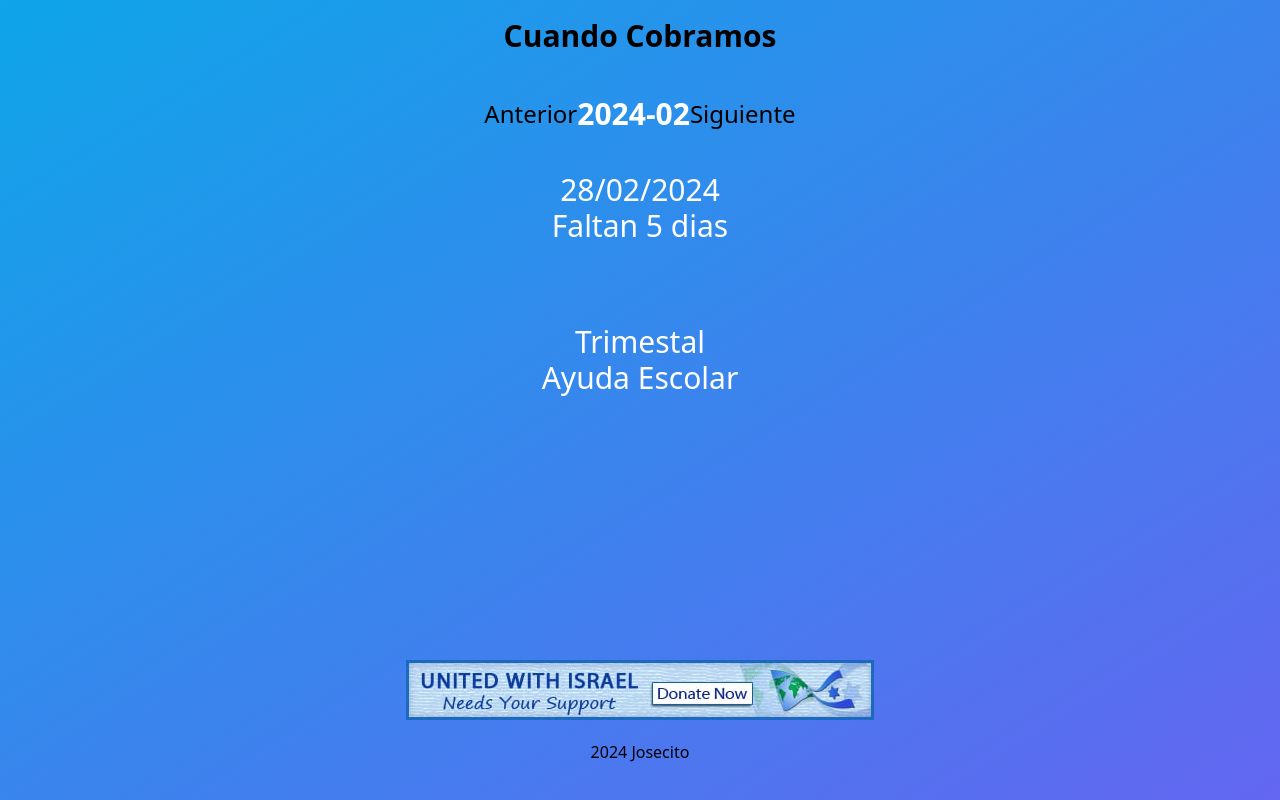
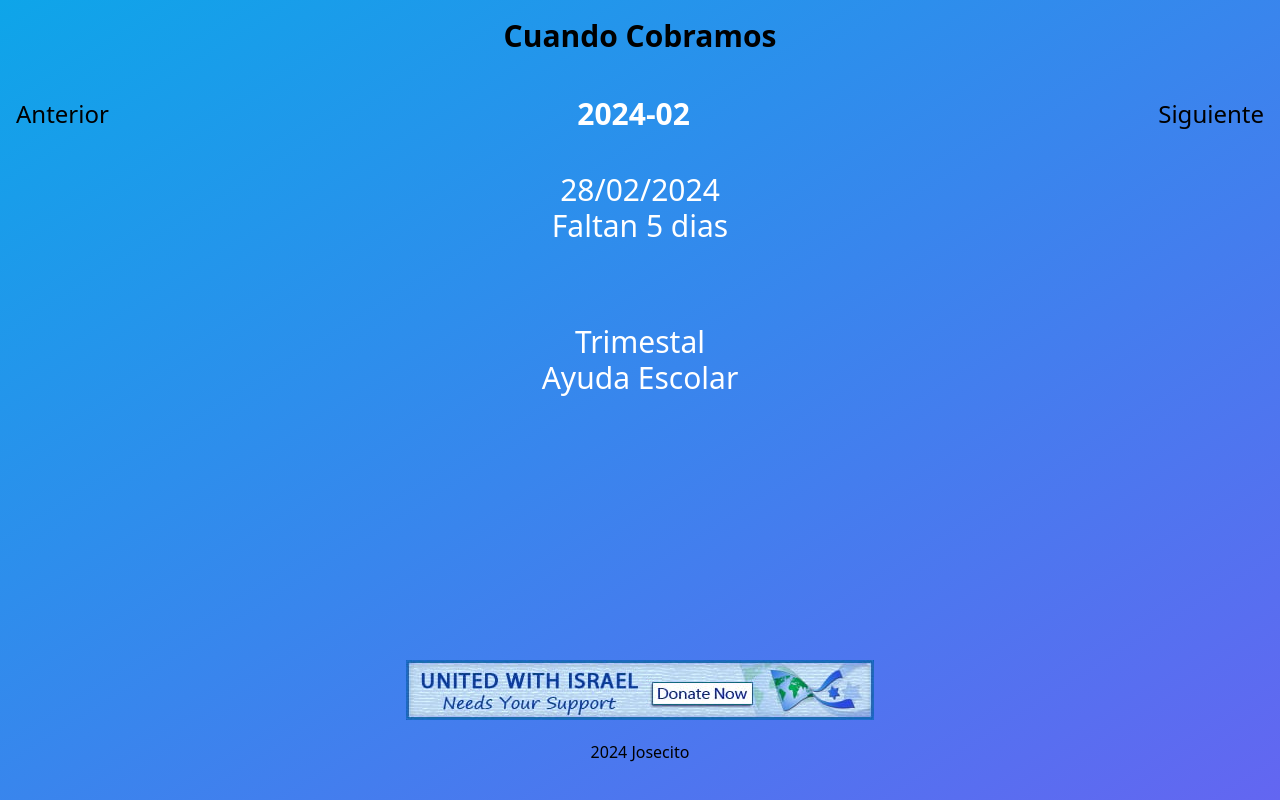
Before and after one commit to josemgonzalezp/cuandocobramos, a React (Vite) app: page / in a window 1280 px wide. Built offline with nearby package versions, Linux system fonts and the light colour scheme.

Commit message:
Correcciones

```diff
--- a/src/App.jsx
+++ b/src/App.jsx
@@ -43,11 +43,11 @@ export default function App() {
     };
 
     return (
-        <main className="md:container md:mx-auto items-center flex flex-col h-screen p-4 font-sans antialiased bg-gradient-to-br from-sky-500 to-indigo-500 w-full">
+        <main className="h-screen w-full flex flex-col items-center  p-4 bg-gradient-to-br from-sky-500 to-indigo-500">
             <header className="h-10 flex justify-between items-center">
                 <span className="text-3xl font-bold">Cuando Cobramos</span>
             </header>
-            <section className="mb-auto py-10 grid">
+            <section className="w-full mb-auto py-10 grid">
                 <div className="flex flex-row justify-between items-center">
                     <span
                         className="text-2xl hover:cursor-pointer hover:text-blue-800"
@@ -80,7 +80,7 @@ export default function App() {
                 </div>
             </section>
             <footer className="h-30 text-center leading-[4rem] text-muted-foreground">
-                <img src={israel} alt="Donate" />
+                <img src={israel} alt="Donate" height={10} />
                 {new Date().getFullYear()} Josecito
             </footer>
         </main>
```
